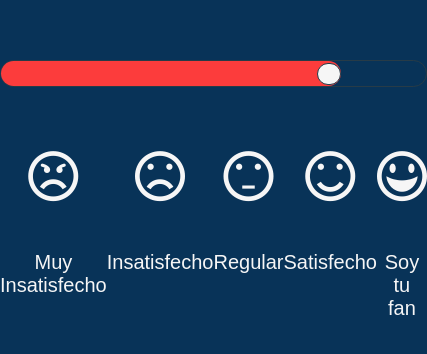
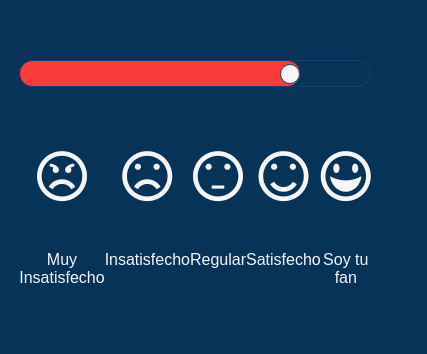
Before and after one commit to Gustavolando/Satisfaction-slider-likert-scale, a plain HTML site: page index.html in a window 390 px wide. Shown: the part 246-600 px from the top of the page, 427 px wide, since content can reach past the window. Drawn offline with Linux system fonts and the light colour scheme; files whose address does not match are found by name.

Commit message:
removing redundant code - fixing labes - changing  px sizes by rem sizes - font-size - color names - PENDING: add mediaqueries for mobile w:325 ipX

```diff
--- a/index.html
+++ b/index.html
@@ -14,52 +14,52 @@
       <input type="radio" id="btn1" name="btn">
             <label for="btn1">
               <div class="space-blank"></div>
-              <div class="face-1">
+              <div class="face face-1">
                 <div class="face-draw">
                   <i class="icon-angry"></i>
                 </div>
               </div>
-              <div class="label-1">Muy Insatisfecho</div>
+              <div class="label">Muy Insatisfecho</div>
             </label>
       <input type="radio" id="btn2" name="btn">
             <label for="btn2">
               <div class="space-blank"></div>
-              <div class="face-2">
+              <div class="face face-2">
                 <div class="face-draw">
                   <i class="icon-sad"></i>
                 </div>
               </div>
-              <div class="label-2">Insatisfecho</div>
+              <div class="label">Insatisfecho</div>
             </label>
       <input type="radio" id="btn3" name="btn">
             <label for="btn3">
               <div class="space-blank"></div>
-              <div class="face-3">
+              <div class="face face-3">
                 <div class="face-draw">
                   <i class="icon-neutral"></i>
                 </div>
               </div>
-              <div class="label-3">Regular</div>
+              <div class="label">Regular</div>
             </label>
       <input type="radio" id="btn4" name="btn">
             <label for="btn4">
               <div class="space-blank"></div>
-              <div class="face-4">
+              <div class="face face-4">
                 <div class="face-draw">
                   <i class="icon-smile"></i>
                 </div>
               </div>
-              <div class="label-4">Satisfecho</div>
+              <div class="label">Satisfecho</div>
             </label>
       <input type="radio" id="btn5" name="btn">
             <label for="btn5">
               <div class="space-blank"></div>
-              <div class="face-5">
+              <div class="face face-5">
                 <div class="face-draw">
                   <i class="icon-happy"></i>
                 </div>
               </div>
-              <div class="label-5">Soy tu fan</div>
+              <div class="label">Soy tu fan</div>
             </label>
       <div class="likert-draw">
         <div class="static-bar">
--- a/style.css
+++ b/style.css
@@ -1,11 +1,8 @@
 :root{
-  --blue-color: #273B47;
-  /* --highlight-color: #98CA3F; */
+  --blue-color: #0f4471;
   --white-color: #f6f6f6;
   --primary-color: #083358;
-	--secundary-color:  #0f4471;
 	--highlight-color: #fc3c3c;
-	--light-color: #f6f6f6;
 }
 
 * {
@@ -21,7 +18,7 @@
 
 body {
   background-color: var(--primary-color);
-  color: var(--light-color);
+  color: var(--white-color);
 }
 
 .container {
@@ -30,7 +27,7 @@
   display: grid;
   grid-template-columns: repeat(7, 1fr);
   grid-template-rows: repeat(3, 1fr);
-  row-gap: 46px;
+  row-gap: 4.6rem;
 }
 
 .space-blank {
@@ -41,11 +38,29 @@
 label[for="btn1"] {
   grid-column: 2;
   grid-row: 2;
-  position: relative;
-  cursor: pointer;
 }
 
-.face-1 {
+label[for="btn2"] {
+  grid-column: 3;
+  grid-row: 2;
+}
+
+label[for="btn3"] {
+  grid-column: 4;
+  grid-row: 2;
+}
+
+label[for="btn4"] {
+  grid-column: 5;
+  grid-row: 2;
+}
+
+label[for="btn5"] {
+  grid-column: 6;
+  grid-row: 2;
+}
+
+.face {
   width: 100%;
   height: 60%;
   display: flex;
@@ -53,7 +68,7 @@
   align-items: center;
 }
 
-.face-1 .face-draw {
+.face .face-draw {
   width: 40%;
   height: 70%;
   border-radius: 100%;
@@ -62,155 +77,17 @@
   align-items: center;
 }
 
-.face-1 .face-draw i {
+.face .face-draw i {
   font-size: 5rem;
 }
 
-.label-1 {
+.label {
   width: 100%;
   height: 20%;
-  font-size: 20px;
+  font-size: 1.6rem;
   text-align: center;
-}
-
-label[for="btn2"] {
-  grid-column: 3;
-  grid-row: 2;
   position: relative;
   cursor: pointer;
-}
-
-.face-2 {
-  width: 100%;
-  height: 60%;
-  display: flex;
-  justify-content: center;
-  align-items: center;
-}
-
-.face-2 .face-draw {
-  width: 40%;
-  height: 70%;
-  border-radius: 100%;
-  display: flex;
-  justify-content: center;
-  align-items: center;
-}
-
-.face-2 .face-draw i {
-  font-size: 5rem;
-}
-
-.label-2 {
-  width: 100%;
-  height: 20%;
-  font-size: 20px;
-  text-align: center;
-}
-
-label[for="btn3"] {
-  grid-column: 4;
-  grid-row: 2;
-  position: relative;
-  cursor: pointer;
-}
-
-.face-3 {
-  width: 100%;
-  height: 60%;
-  display: flex;
-  justify-content: center;
-  align-items: center;
-}
-
-.face-3 .face-draw {
-  width: 40%;
-  height: 70%;
-  border-radius: 100%;
-  display: flex;
-  justify-content: center;
-  align-items: center;
-}
-
-.face-3 .face-draw i {
-  font-size: 5rem;
-}
-
-.label-3 {
-  width: 100%;
-  height: 20%;
-  font-size: 20px;
-  text-align: center;
-}
-
-label[for="btn4"] {
-  grid-column: 5;
-  grid-row: 2;
-  position: relative;
-  cursor: pointer;
-}
-
-.face-4 {
-  width: 100%;
-  height: 60%;
-  display: flex;
-  justify-content: center;
-  align-items: center;
-}
-
-.face-4 .face-draw {
-  width: 40%;
-  height: 70%;
-  border-radius: 100%;
-  display: flex;
-  justify-content: center;
-  align-items: center;
-}
-
-.face-4 .face-draw i {
-  font-size: 5rem;
-}
-
-.label-4 {
-  width: 100%;
-  height: 20%;
-  font-size: 20px;
-  text-align: center;
-}
-
-label[for="btn5"] {
-  grid-column: 6;
-  grid-row: 2;
-  position: relative;
-  cursor: pointer;
-}
-
-.face-5 {
-  width: 100%;
-  height: 60%;
-  display: flex;
-  justify-content: center;
-  align-items: center;
-}
-
-.face-5 .face-draw {
-  width: 40%;
-  height: 70%;
-  border-radius: 100%;
-  display: flex;
-  justify-content: center;
-  align-items: center;
-}
-
-.face-5 .face-draw i {
-  font-size: 5rem;
-}
-
-.label-5 {
-  width: 100%;
-  height: 20%;
-  font-size: 20px;
-  text-align: center;
 }
 
 .likert-draw {
@@ -224,15 +101,15 @@
 
 .likert-draw .static-bar {
   width: 100%;
-  height: 27px;
-  border: 0.1px solid var(--blue-color);
+  height: 2.7rem;
+  border: 0.01rem solid var(--blue-color);
   border-radius: 50px;
 }
 
 .likert-bar {
   width: 80%;
   height: 100%;
-  border-radius: 50px;
+  border-radius: 5rem;
   background-color: var(--highlight-color);
   display: flex;
   justify-content: flex-end;
@@ -242,25 +119,25 @@
 .likert-btn {
   border: 0.1px solid var(--blue-color);
   background-color: var(--highlight-color);
-  width: 49.48px;
-  height: 46px;
-  border-radius: 100px;
+  width: 4.6rem;
+  height: 4.6rem;
+  border-radius: 10rem;
   display: flex;
   justify-content: center;
   align-items: center;
 }
 
 .likert-btn-decorate {
-  border: 0.1px solid var(--blue-color);
+  border: 0.01rem solid var(--blue-color);
   background-color: var(--white-color);
-  width: 23.67px;
-  height: 22px;
+  width: 2rem;
+  height: 2rem;
   border-radius: 100px;
 }
 
 #btn1:checked ~ div .likert-bar {
+  transition-duration: 1s;
   width: 11%;
-  transition-duration: 1s;
 }
 
 #btn2:checked ~ div .likert-bar {
@@ -284,7 +161,7 @@
 }
 
 #btn1:checked ~ label .face-1 .face-draw i {
-  color: red;
+  color: orangered;
   transition-duration: 1s;
 }
 
@@ -299,7 +176,8 @@
 }
 
 #btn4:checked ~ label .face-4 .face-draw i {
-  color: rgb(200, 255, 0);
+  color: greenyellow;
+  color: ;
   transition-duration: 1s;
 }
 
```
Also changed, not shown: 1 other file.
